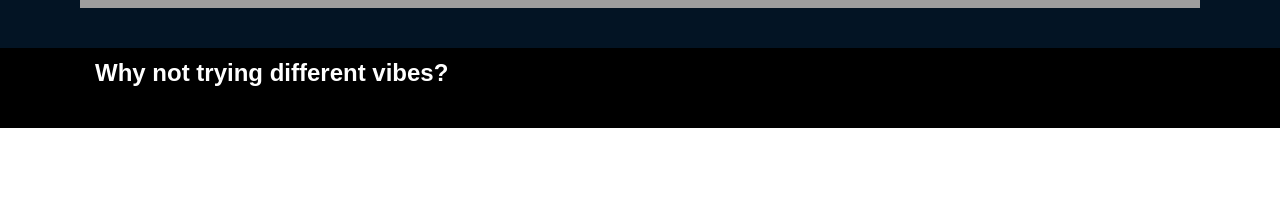
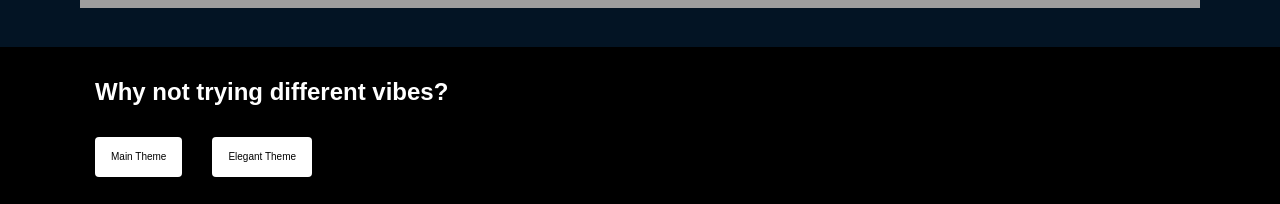
Before and after one commit to adhitamafikri/portofolio, a React (Create React App) app: page / in a window 1280 px wide. Shown: the part 1123-1327 px from the top of the page. Before the commit the page ends 1251 px from the top, so only its background shows below. Built offline with nearby package versions, Linux system fonts and the light colour scheme; grey boxes are pictures that could not be loaded.

Commit message:
custom ed bootstrap margins and paddings classes

```diff
--- a/src/components/Footer/index.js
+++ b/src/components/Footer/index.js
@@ -1,7 +1,7 @@
 import React from 'react'
 import styled, { ThemeProvider } from 'styled-components'
 
-import { Container } from '../common'
+import { Container, Button } from '../common'
 import theme from '../themes/main'
 import { H2 } from '../typography';
 
@@ -10,6 +10,7 @@ const { FooterTheme } = theme
 const FooterComponent = styled.footer`
   background-color: ${props => props.theme.backgroundColor};
   color: ${props => props.theme.fontColor};
+  margin-top: -1px;
 `
 
 const Footer = () => (
@@ -17,6 +18,9 @@ const Footer = () => (
     <FooterComponent>
       <Container className="container py-3">
         <H2>Why not trying different vibes?</H2>
+        <Button onClick={() => alert('Main')}
+          className="mr-3">Main Theme</Button>
+        <Button onClick={() => alert('elegant')}>Elegant Theme</Button>
       </Container>
     </FooterComponent>
   </ThemeProvider>
```
Also changed, not shown: src/bootstrap-custom.css.
